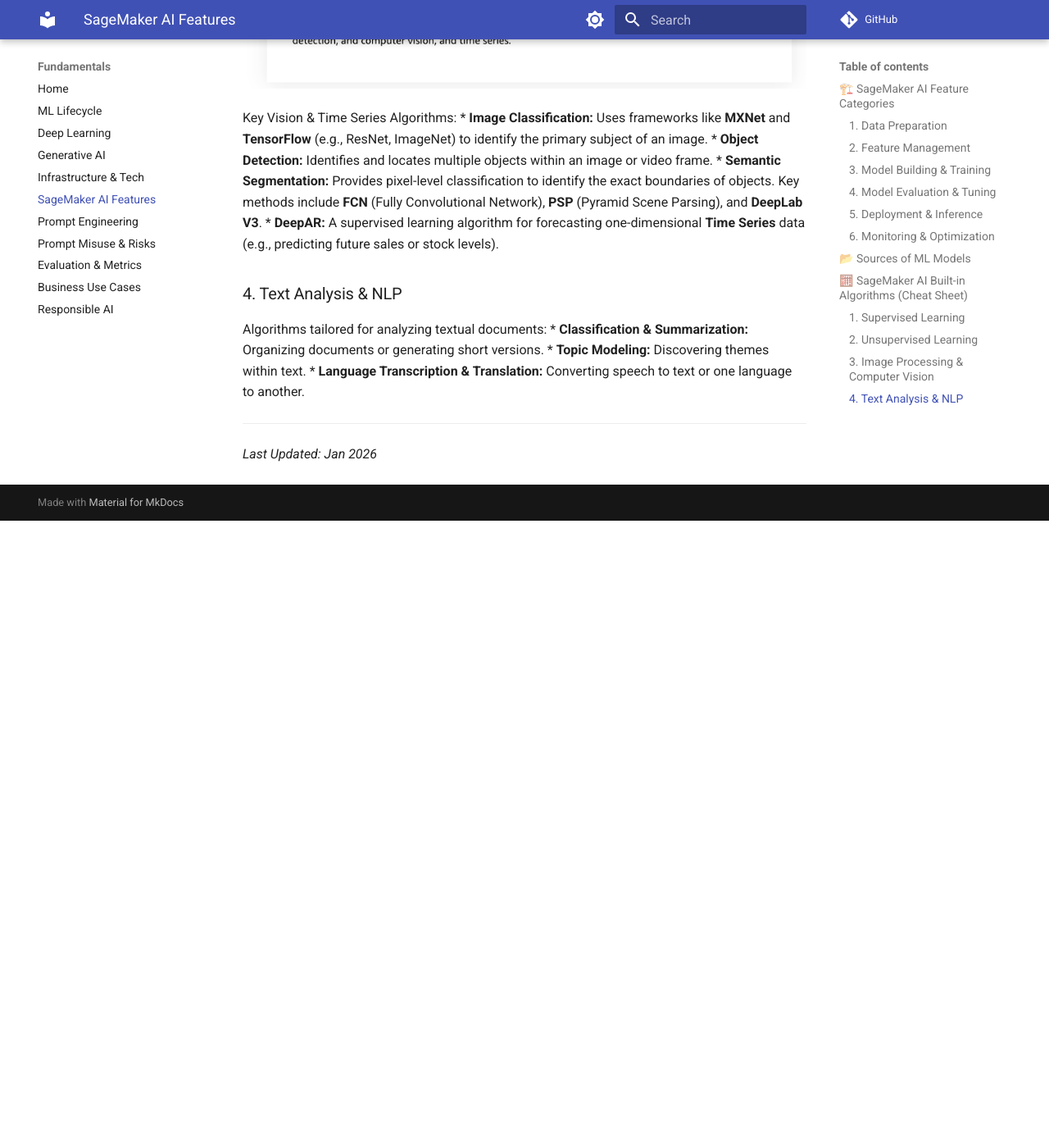
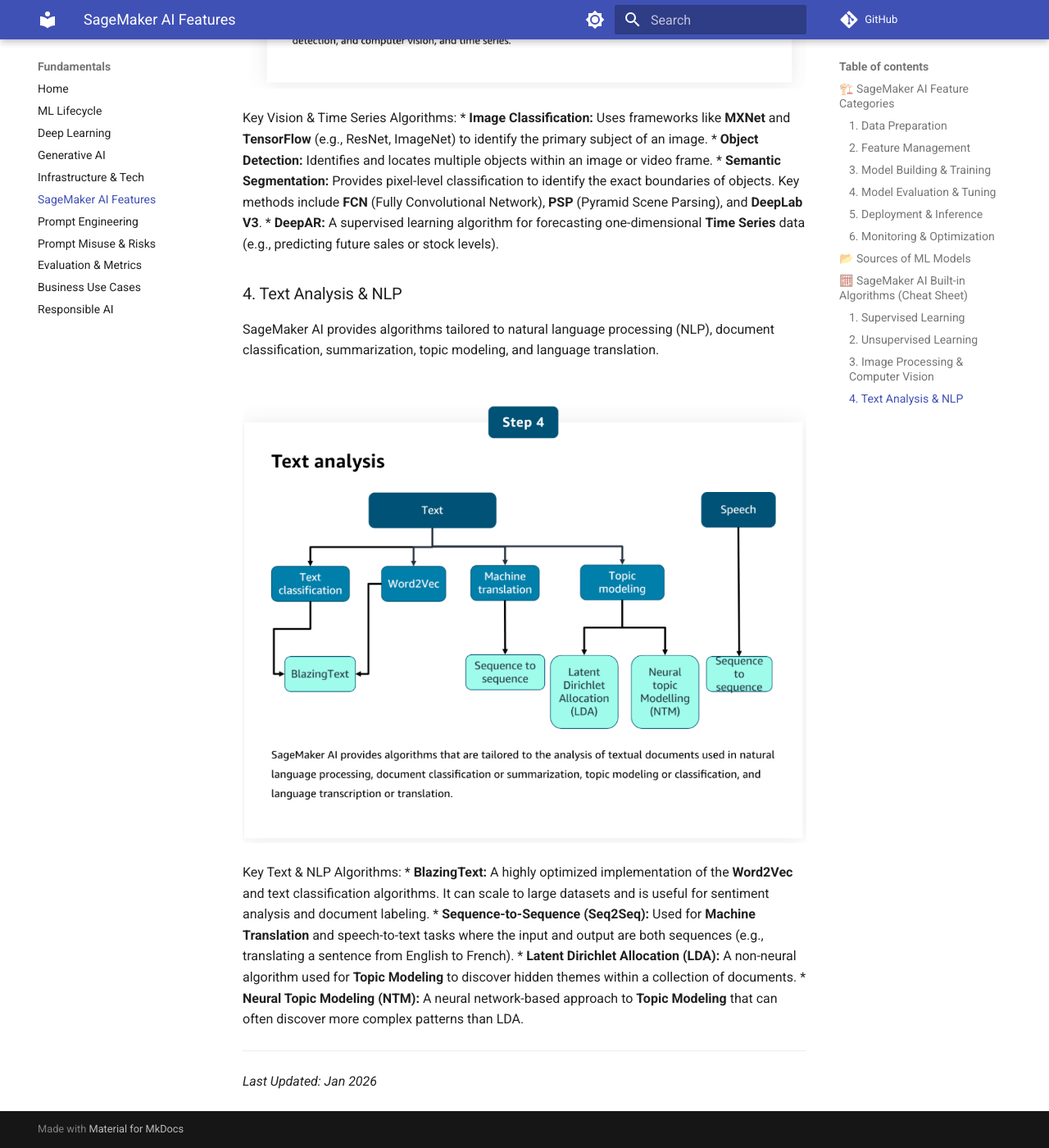
Before and after one commit to kvcenation5/aws-ai-practitioner-exam, an MkDocs documentation site: the page built from docs/10-sagemaker-ai.md, in a window 1280 px wide and 1400 px high, scrolled down 4410 px. Shown: the whole window at 82% size. Built offline with MkDocs 1.6.1 and Material for MkDocs 9.7.7, drawn with Linux system fonts in a browser that asks for light colours; comment, search, counter and statistics services are not loaded; before the commit the page ends 5045 px from its top, so only the background shows below that.

Commit message:
Add SageMaker Text Analysis and NLP algorithms

```diff
--- a/docs/10-sagemaker-ai.md
+++ b/docs/10-sagemaker-ai.md
@@ -105,10 +105,15 @@
 *   **DeepAR:** A supervised learning algorithm for forecasting one-dimensional **Time Series** data (e.g., predicting future sales or stock levels).
 
 ### 4. Text Analysis & NLP
-Algorithms tailored for analyzing textual documents:
-*   **Classification & Summarization:** Organizing documents or generating short versions.
-*   **Topic Modeling:** Discovering themes within text.
-*   **Language Transcription & Translation:** Converting speech to text or one language to another.
+SageMaker AI provides algorithms tailored to natural language processing (NLP), document classification, summarization, topic modeling, and language translation.
+
+![SageMaker Text Analysis Algorithms](assets/sagemaker-text-analysis.png)
+
+Key Text & NLP Algorithms:
+*   **BlazingText:** A highly optimized implementation of the **Word2Vec** and text classification algorithms. It can scale to large datasets and is useful for sentiment analysis and document labeling.
+*   **Sequence-to-Sequence (Seq2Seq):** Used for **Machine Translation** and speech-to-text tasks where the input and output are both sequences (e.g., translating a sentence from English to French).
+*   **Latent Dirichlet Allocation (LDA):** A non-neural algorithm used for **Topic Modeling** to discover hidden themes within a collection of documents.
+*   **Neural Topic Modeling (NTM):** A neural network-based approach to **Topic Modeling** that can often discover more complex patterns than LDA.
 
 ---
 *Last Updated: Jan 2026*
```
Also changed, not shown: docs/assets/sagemaker-text-analysis.png (added).
